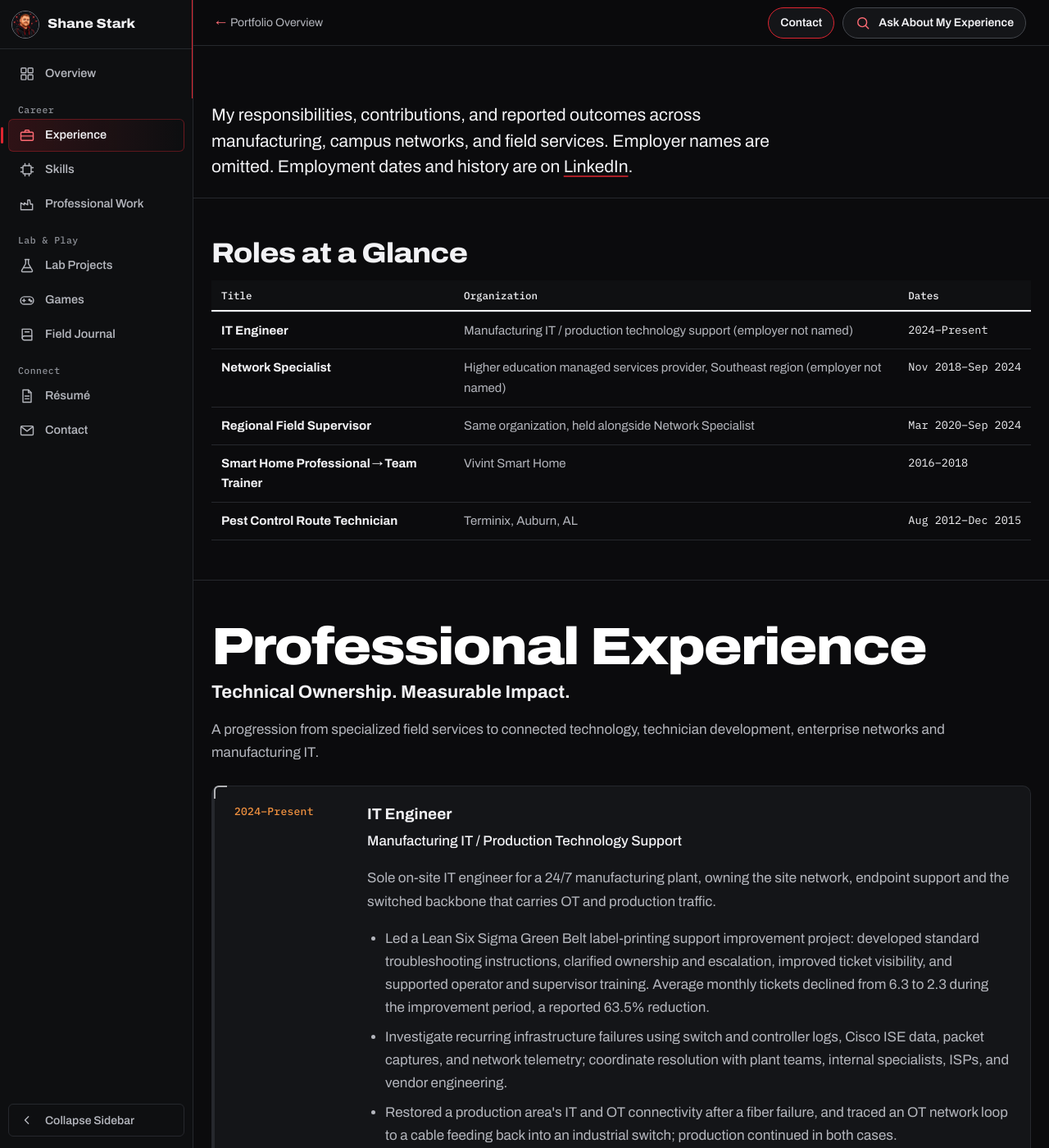
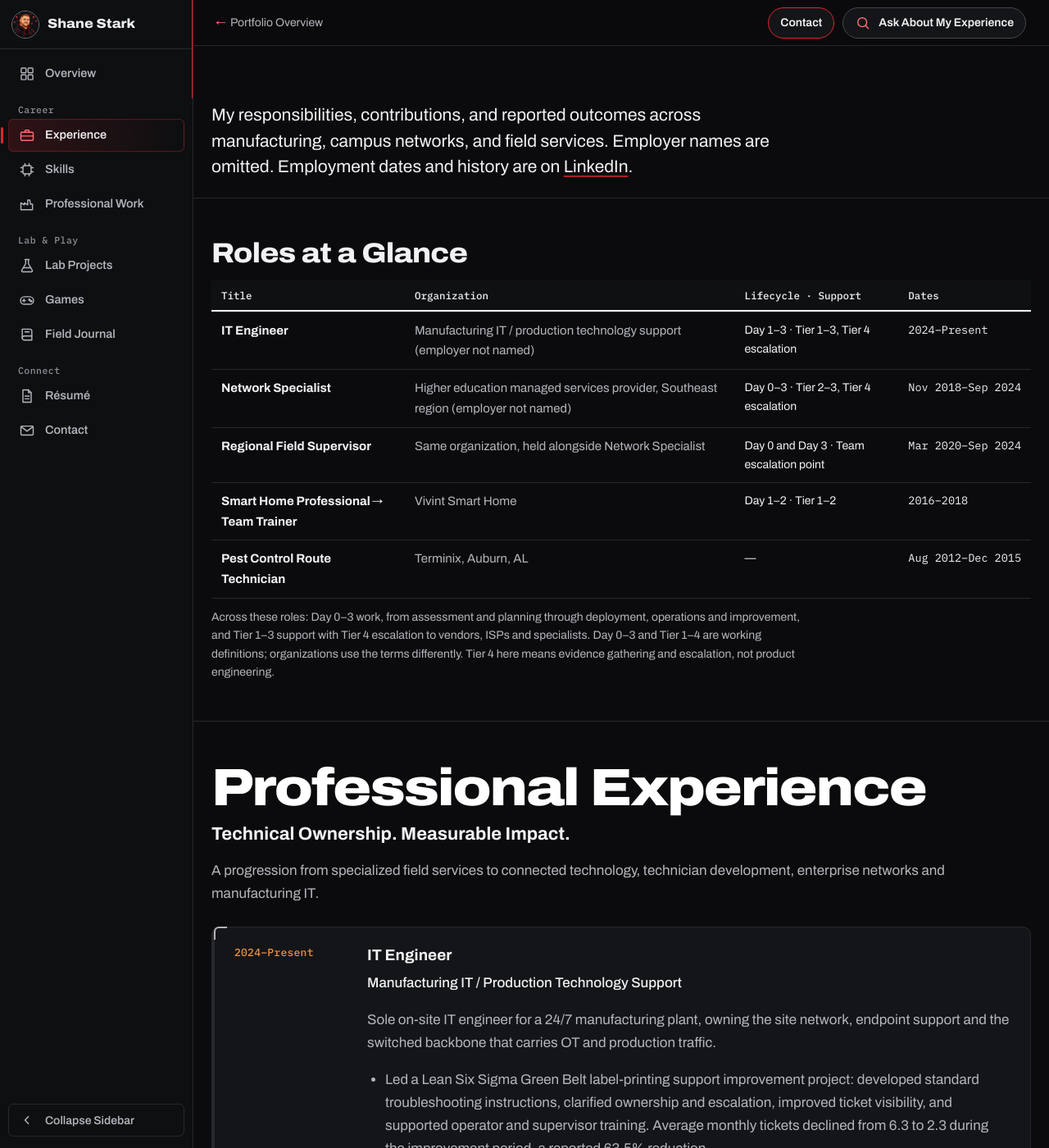
Before and after one commit to smykals/smykals.github.io, a Jekyll site: the page built from professional-experience.html, in a window 1280 px wide and 1400 px high. Shown: the whole window at 82% size. Built offline with Jekyll 4.4.1, drawn with Linux system fonts in a browser that asks for light colours.

Commit message:
Show Day 0-3 lifecycle and Tier 1-4 support range within experience
The standalone lifecycle and support-tier sections were dropped in
c700283. Rather than restore them as separate sections, the same
verified content now sits with the roles it came from:

- Homepage Career Timeline: one visible line summarizing Day 0-3 work
  and Tier 1-3 support with Tier 4 escalation, plus a per-role line in
  each role's detail panel.
- Experience page: a Lifecycle and Support column in Roles at a Glance
  and a short note on the working definitions.
- Tier 4 is described as evidence gathering and escalation to vendors,
  ISPs and specialists, not product engineering, as before.
- Search entries for the timeline and roles table include the terms.

Co-Authored-By: Claude Opus 5.5 <noreply@anthropic.com>

```diff
--- a/assets/css/theme.css
+++ b/assets/css/theme.css
@@ -227,3 +227,6 @@ body.has-shell #main { scroll-margin-top: 76px; }
 @media (max-height: 620px), (max-width: 900px) {
  .side-collapsed .portfolio-side { overflow-x: hidden; overflow-y: auto; }
 }
+
+.roles-table td.scope { color: var(--steel); font-size: 14px; white-space: normal; }
+.roles-note { margin: 12px 0 0; font-size: 14px; line-height: 1.6; color: var(--dim); max-width: 90ch; }
--- a/assets/css/workspace.css
+++ b/assets/css/workspace.css
@@ -1036,3 +1036,8 @@ body[data-pick] .kpis [data-cap]:not(.pick-on), body[data-pick] .featured [data-
   .home .intro .lede { font-size: 15.5px; line-height: 1.6; }
   .intro-text { gap: 12px; }
 }
+
+/* Day 0-3 and support tiers, shown inside the career timeline */
+.ev-scope { display: flex; flex-wrap: wrap; align-items: center; gap: 6px; margin: 12px 0 0; font-size: 13.5px; line-height: 1.5; color: var(--dim); }
+.ev-scope .ev-tag { margin: 0; color: var(--steel); border-color: rgba(240,145,63,.55); }
+.ev-d-scope { color: var(--dim) !important; font-size: 13.5px !important; }
--- a/professional-experience.html
+++ b/professional-experience.html
@@ -16,13 +16,13 @@ layout: null
 <link rel="stylesheet" href="assets/css/theme.css">
 {% include site-icons.html %}
 </head><body class="c-work themed has-shell">
-{% include portfolio-shell.html %}<div class="site-head" role="banner"><div class="bar-inner"><a class="brand" href="index.html">Shane Stark</a><a class="back" href="index.html#experience">Back to experience</a></div></div><main id="main" tabindex="-1"><div class="container detail-intro"><p>My responsibilities, contributions, and reported outcomes across manufacturing, campus networks, and field services. Employer names are omitted. Employment dates and history are on <a href="https://www.linkedin.com/in/SHANEMYKALSTARK" rel="noopener">LinkedIn</a>.</p></div><section class="section roles-glance" id="roles"><div class="container"><h2>Roles at a Glance</h2><table class="roles-table"><caption class="vh">Job titles, organizations and dates</caption><thead><tr><th scope="col">Title</th><th scope="col">Organization</th><th scope="col">Dates</th></tr></thead><tbody>
-<tr><th scope="row">IT Engineer</th><td>Manufacturing IT / production technology support (employer not named)</td><td>2024–Present</td></tr>
-<tr><th scope="row">Network Specialist</th><td>Higher education managed services provider, Southeast region (employer not named)</td><td>Nov 2018–Sep 2024</td></tr>
-<tr><th scope="row">Regional Field Supervisor</th><td>Same organization, held alongside Network Specialist</td><td>Mar 2020–Sep 2024</td></tr>
-<tr><th scope="row">Smart Home Professional → Team Trainer</th><td>Vivint Smart Home</td><td>2016–2018</td></tr>
-<tr><th scope="row">Pest Control Route Technician</th><td>Terminix, Auburn, AL</td><td>Aug 2012–Dec 2015</td></tr>
-</tbody></table></div></section><section class="section" id="experience">
+{% include portfolio-shell.html %}<div class="site-head" role="banner"><div class="bar-inner"><a class="brand" href="index.html">Shane Stark</a><a class="back" href="index.html#experience">Back to experience</a></div></div><main id="main" tabindex="-1"><div class="container detail-intro"><p>My responsibilities, contributions, and reported outcomes across manufacturing, campus networks, and field services. Employer names are omitted. Employment dates and history are on <a href="https://www.linkedin.com/in/SHANEMYKALSTARK" rel="noopener">LinkedIn</a>.</p></div><section class="section roles-glance" id="roles"><div class="container"><h2>Roles at a Glance</h2><table class="roles-table"><caption class="vh">Job titles, organizations and dates</caption><thead><tr><th scope="col">Title</th><th scope="col">Organization</th><th scope="col">Lifecycle · Support</th><th scope="col">Dates</th></tr></thead><tbody>
+<tr><th scope="row">IT Engineer</th><td>Manufacturing IT / production technology support (employer not named)</td><td class="scope">Day 1–3 · Tier 1–3, Tier 4 escalation</td><td>2024–Present</td></tr>
+<tr><th scope="row">Network Specialist</th><td>Higher education managed services provider, Southeast region (employer not named)</td><td class="scope">Day 0–3 · Tier 2–3, Tier 4 escalation</td><td>Nov 2018–Sep 2024</td></tr>
+<tr><th scope="row">Regional Field Supervisor</th><td>Same organization, held alongside Network Specialist</td><td class="scope">Day 0 and Day 3 · Team escalation point</td><td>Mar 2020–Sep 2024</td></tr>
+<tr><th scope="row">Smart Home Professional → Team Trainer</th><td>Vivint Smart Home</td><td class="scope">Day 1–2 · Tier 1–2</td><td>2016–2018</td></tr>
+<tr><th scope="row">Pest Control Route Technician</th><td>Terminix, Auburn, AL</td><td class="scope">—</td><td>Aug 2012–Dec 2015</td></tr>
+</tbody></table><p class="roles-note">Across these roles: Day 0–3 work, from assessment and planning through deployment, operations and improvement, and Tier 1–3 support with Tier 4 escalation to vendors, ISPs and specialists. Day 0–3 and Tier 1–4 are working definitions; organizations use the terms differently. Tier 4 here means evidence gathering and escalation, not product engineering.</p></div></section><section class="section" id="experience">
 <h2 class="full-section-banner"><span><span class="banner-white">Professional</span> <span class="banner-cyan">Experience</span></span></h2><div class="container">
 <div class="section-heading">
 <h3 class="banner-subheading">Technical Ownership. Measurable Impact.</h3>
```
Also changed, not shown: index.html (+6 -5 lines), assets/data/portfolio-index.json.
